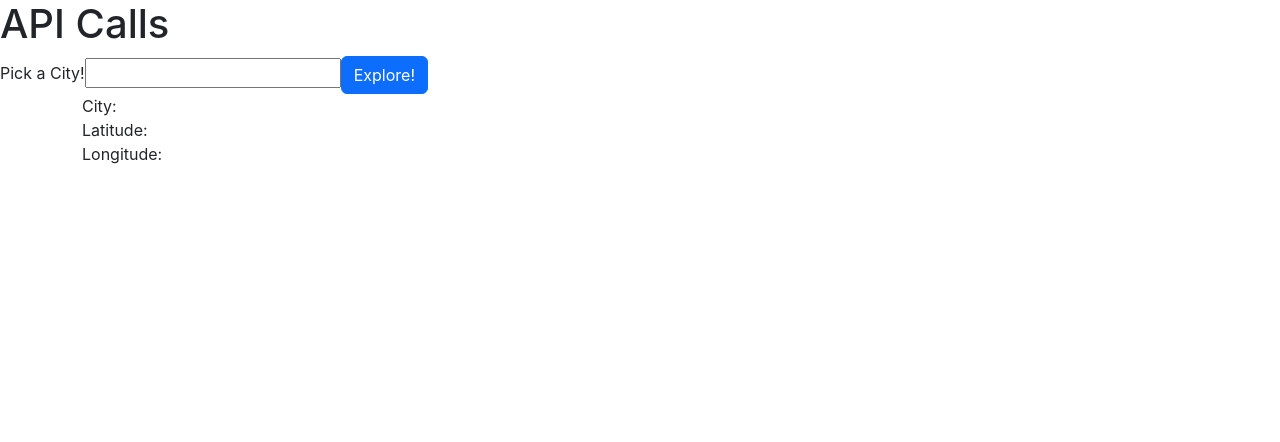
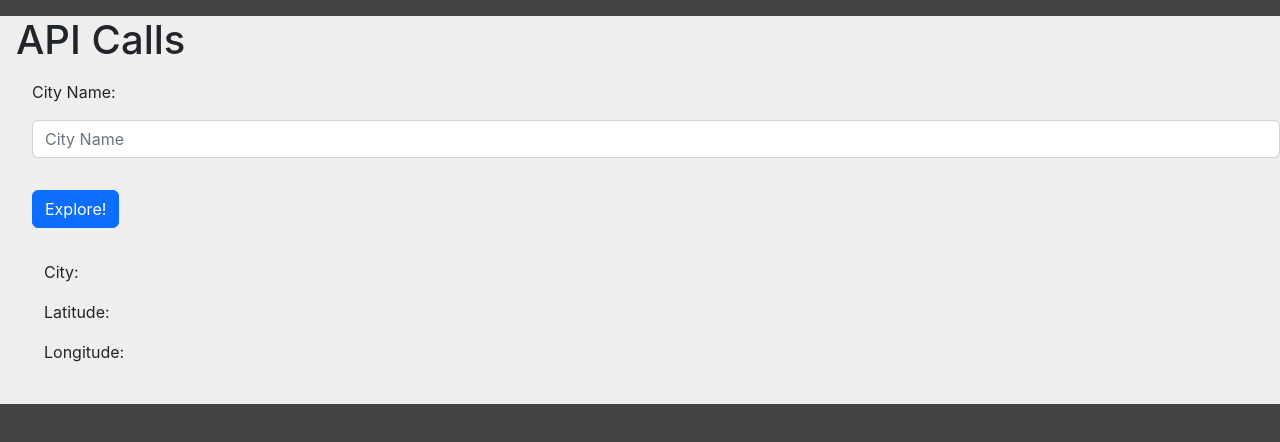
Before and after one commit to brennan-malone/city-explorer, a React (Create React App) app: page / in a window 1280 px wide. Shown: the top 442 px of the page. Built offline with nearby package versions, Linux system fonts and the light colour scheme; the HTML template or start-up script is replaced by a standard one.

Commit message:
added in spacing and additional bootstrap css components

```diff
--- a/src/App.css
+++ b/src/App.css
@@ -1,38 +1,24 @@
-.App {
-  text-align: center;
+h1 {
+  margin: 2vh;
 }
-
-.App-logo {
-  height: 40vmin;
-  pointer-events: none;
+.container{
+  margin: 2vh;
 }
-
-@media (prefers-reduced-motion: no-preference) {
-  .App-logo {
-    animation: App-logo-spin infinite 20s linear;
-  }
+form *{
+  margin: 2vh;
 }
-
-.App-header {
-  background-color: #282c34;
-  min-height: 100vh;
-  display: flex;
-  flex-direction: column;
-  align-items: center;
-  justify-content: center;
-  font-size: calc(10px + 2vmin);
-  color: white;
+.form-control {
+  margin: 2vh;
 }
-
-.App-link {
-  color: #61dafb;
+.btn {
+  margin: 2vh;
 }
-
-@keyframes App-logo-spin {
-  from {
-    transform: rotate(0deg);
-  }
-  to {
-    transform: rotate(360deg);
-  }
+.list-group-item{
+  margin: 2vh;
 }
+div {
+  background-color: #eee;
+}
+html{
+  background-color: #444;
+}
--- a/src/App.js
+++ b/src/App.js
@@ -51,14 +51,12 @@ class App extends React.Component {
     return (
       <>
         <h1>API Calls</h1>
-
         <Form onSubmit={this.getCityData}>
-          <Form.Group>
-          <label htmlFor="">Pick a City!
-            <input type="text" onInput={this.handleInput} />
-            <Button type="submit">Explore!</Button>
-          </label>
-          </Form.Group>
+        <Form.Group>
+          <Form.Label as='form-label'>City Name:</Form.Label>
+          <Form.Control type='text' placeholder='City Name' onInput={this.handleInput}></Form.Control>
+          <Button type='submit'>Explore!</Button>
+        </Form.Group>
         </Form>
 
         {
```
